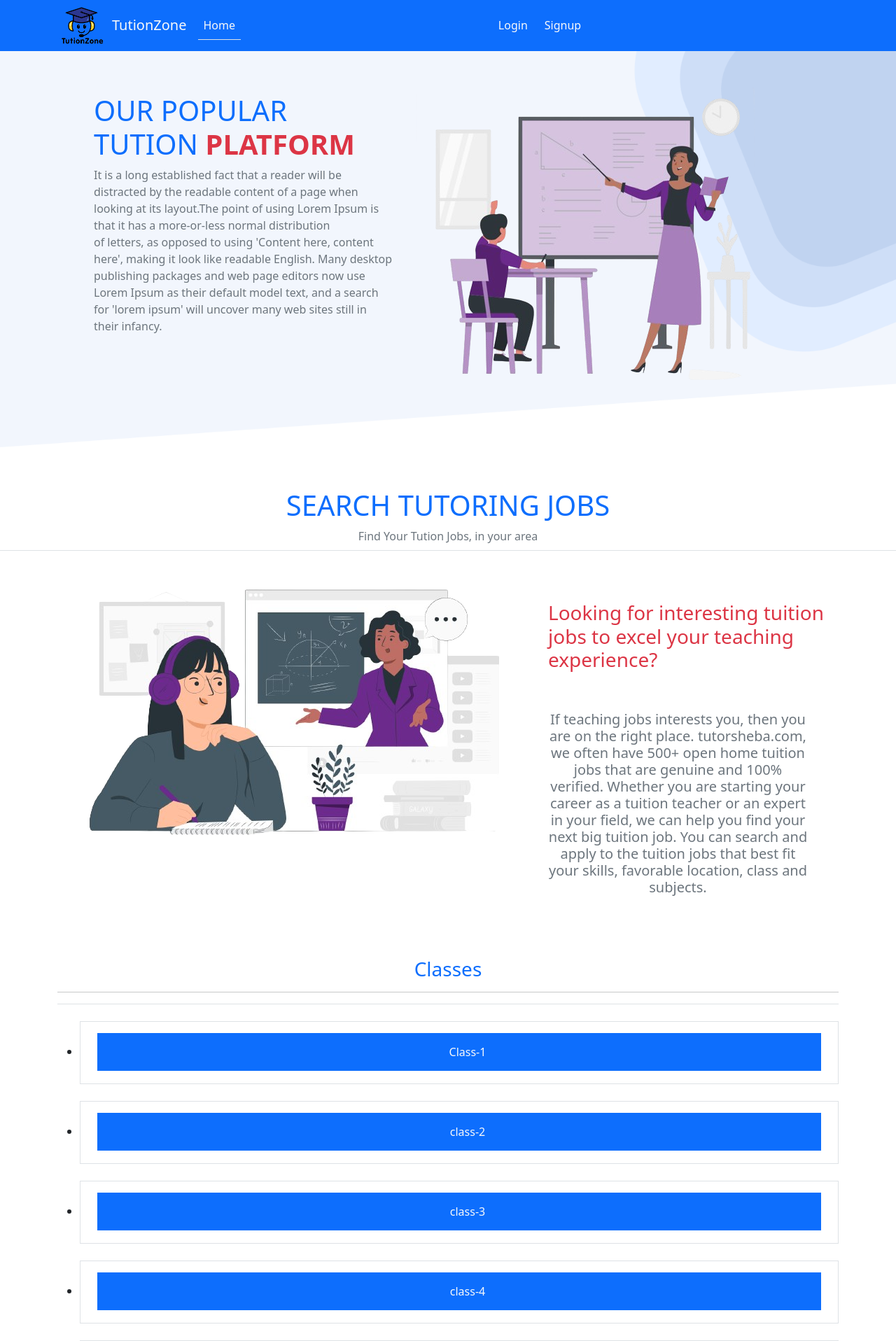
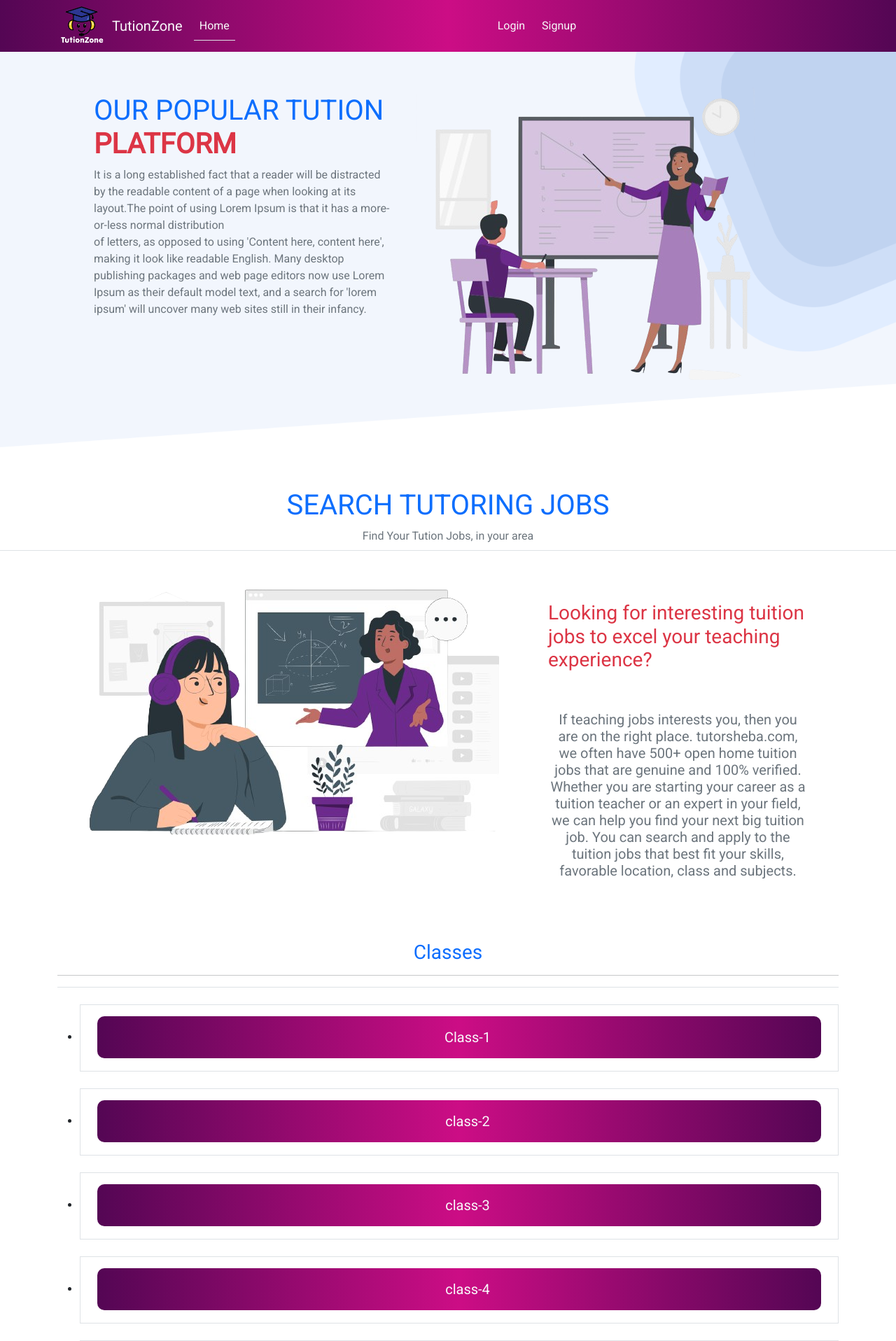
Before and after one commit to IsmailHossain38/Django-Final-exam, a Django app: page / in a window 1280 px wide. Shown: the top 1916 px of the page at 70% size. Run offline with Django 5.2, Linux system fonts and the light colour scheme; data comes from the database, SQL or seed files in the repository; both versions use the stored data as it was after the commit; some libraries are stand-ins or nearby versions.

Commit message:
color changed

```diff
--- a/templates/base.html
+++ b/templates/base.html
@@ -14,32 +14,41 @@
             integrity="sha384-T3c6CoIi6uLrA9TneNEoa7RxnatzjcDSCmG1MXxSR1GAsXEV/Dwwykc2MPK8M2HN"
             crossorigin="anonymous"
         />
+        <link rel="preconnect" href="https://fonts.googleapis.com">
+<link rel="preconnect" href="https://fonts.gstatic.com" crossorigin>
+<link href="https://fonts.googleapis.com/css2?family=Montserrat:wght@300&family=Roboto:ital@0;1&display=swap" rel="stylesheet">
         {% load static %}
         <link href="{% static 'style.css' %}" rel="stylesheet"/>
     </head>
     <style>
+      body{
+        font-family: 'Montserrat', sans-serif;
+font-family: 'Roboto', sans-serif;
+      }
 
       footer {
         margin-top: auto;
       }
 
       .footer-li {
-        list-style-type: none; /* Remove list bullets */
+        list-style-type: none;
       }
 
       .footer-li a {
-        text-decoration: none; /* Remove text decoration for links inside list items */
-        color: inherit; /* Use the default text color for links */
+        text-decoration: none;
+        color: inherit;
       }
-
+  nav{
+    background: linear-gradient(90deg,#540654,#cc0d85 50%,#540654 100%,#00d4ff 0);
+  }
 
     </style>
     <body>
 
       <header class="banner" style="padding-bottom:70px">
-        <nav class="navbar fixed-top navbar-expand-lg bg-primary"   >
+        <nav class="navbar fixed-top navbar-expand-lg text-light"   >
           <div class="container">
-            <img class=" " width="70px" src="{% static 'logo.png'%}" alt="logo" />
+            <img class=" text-light" width="70px" src="{% static 'logos.png'%}" alt="logo" />
             <a class="navbar-brand text-light ms-2" href="{% url 'homepage' %}">TutionZone</a>
             <button class="navbar-toggler" type="button" data-bs-toggle="collapse" data-bs-target="#navbarSupportedContent" aria-controls="navbarSupportedContent" aria-expanded="false" aria-label="Toggle navigation">
               <span class="navbar-toggler-icon"></span>
@@ -71,7 +80,7 @@
             {% if user.is_authenticated %}
             <ul class="navbar-nav me-auto pe-5 mb-2 mb-lg-0">
               <li class="nav-item">
-                <a class="nav-link text-light  " href=""> Name : {{request.user.username}}</a>
+                <a class="nav-link text-dark  " href=""> Name : {{request.user.username}}</a>
               </li>
             </ul>
             {% endif %}
--- a/templates/home.html
+++ b/templates/home.html
@@ -31,6 +31,10 @@
 
     box-shadow: 5px 8px 6px rgba(0, 0, 0, 0.1); /* Adjust the values based on your preference */
     /* Other styles for your card */
+  }
+
+  .bg-color{
+    background: linear-gradient(90deg,#540654,#cc0d85 50%,#540654 100%,#00d4ff 0);
   }
 
 
@@ -85,9 +89,9 @@ width: 100%;
       <ul class="slider-container">
         {% for dt in category %}
           <li class="border text-center p-3 mb-4">
-              <div class="form-check  bg-primary mx-2 ">
+              <div class="form-check   mx-2 " style="background: linear-gradient(90deg,#540654,#cc0d85 50%,#540654 100%,#00d4ff 0); border-radius:10px;">
                   <label class="form-check-label p-2" for="{{dt.id}}">
-                      <b><a href="{% url 'Category_slug' dt.slug %}" class="btn text-light ">{{dt.name}}</a></b>
+                      <b><a href="{% url 'Category_slug' dt.slug %}" style="font-size:20px;" class="btn text-light ">{{dt.name}}</a></b>
                   </label>
               </div>
             </li>
@@ -123,7 +127,7 @@ width: 100%;
                           <small>Fees : {{dt.fee}}</small>
                           <br>
                           <br>
-                          <a href="{% url 'details' dt.id %}" class="btn btn-sm mb-2 btn-primary">About Tutor</a>
+                          <a width="100%" href="{% url 'details' dt.id %}" style="font-size:20px;" class="btn bg-color pe-5 ps-5  mb-2 text-light">About Tutor</a>
                       </div>
                   </div>
               </li>
@@ -145,12 +149,12 @@ width: 100%;
 
   <div class="swiffy-slider slider-item-show4 slider-item-reveal pt-4 border-top slider-nav-round slider-nav-dark">
     <ul class="slider-container">
-      <li class="border text-center p-3">Math</li>
-      <li class="border text-center p-3">English</li>
-      <li class="border text-center p-3">Physics</li>
-      <li class="border text-center p-3">Chemistry</li>
-      <li class="border text-center p-3">Accounting</li>
-      <li class="border text-center p-3">Management</li>
+      <li class="border text-center p-3" style="font-size:30px;">Math</li>
+      <li class="border text-center p-3" style="font-size:30px;">English</li>
+      <li class="border text-center p-3" style="font-size:30px;">Physics</li>
+      <li class="border text-center p-3" style="font-size:30px;">Chemistry</li>
+      <li class="border text-center p-3" style="font-size:30px;">Accounting</li>
+      <li class="border text-center p-3" style="font-size:30px;">Management</li>
     </ul>
 
     <button type="button" class="slider-nav"></button>
```
Also changed, not shown: db.sqlite3, static/logo.png (deleted), static/logos.png (added).
